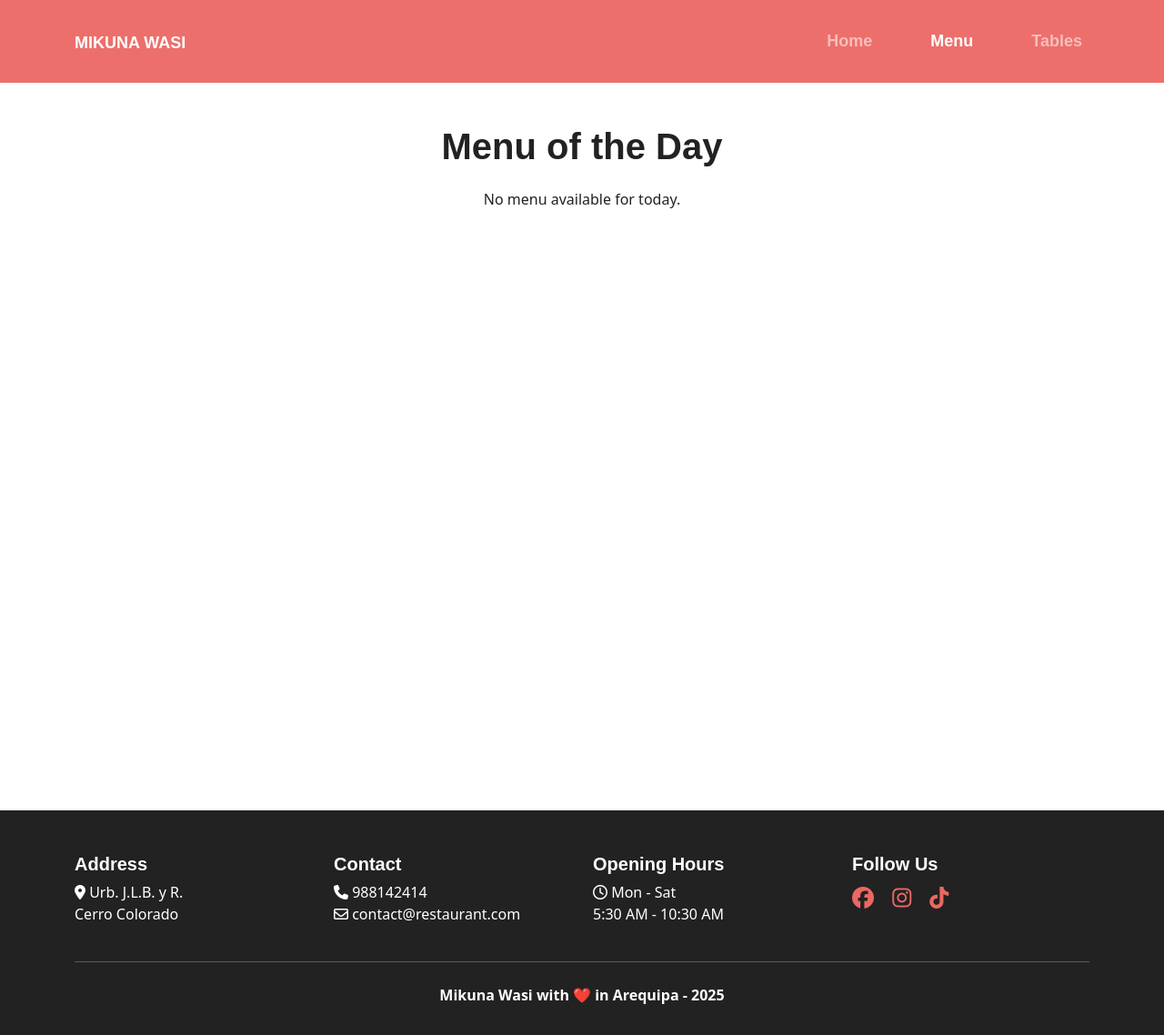
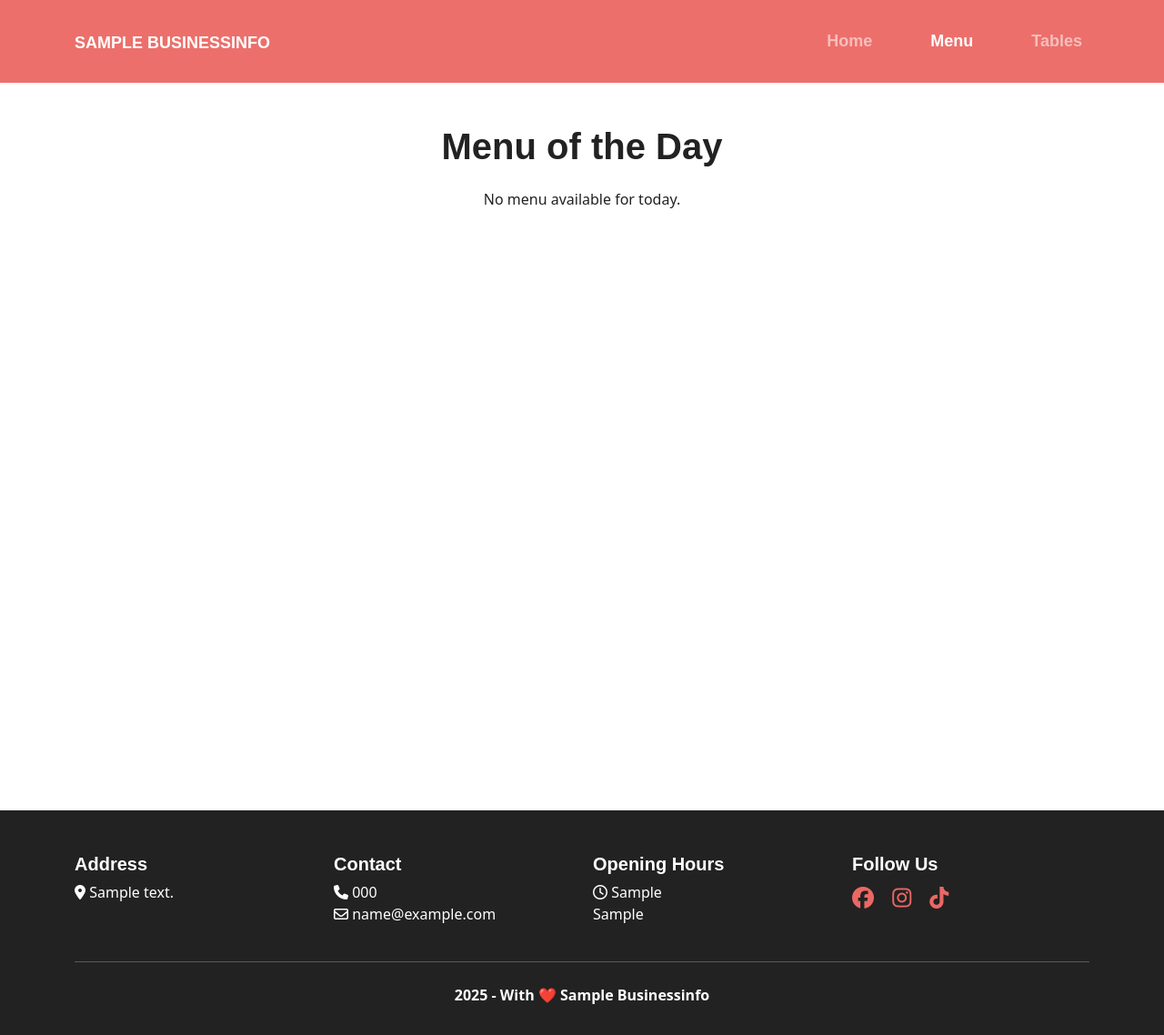
Before and after one commit to iBrokeTheCode/restaurant-system, a Django app: page /day-menu/ in a window 1280 px wide. Shown: the whole page at 91% size. Run offline with Django 5.2, Linux system fonts and the light colour scheme; tables that the repository leaves empty hold one stand-in row (values such as "Sample post"); some libraries are stand-ins or nearby versions; some web fonts are replaced.

Commit message:
feat: Add business_info context processor and integrate into footer and navbar templates

```diff
--- /dev/null
+++ b/core/context_processors.py
@@ -0,0 +1,10 @@
+from core.models import BusinessInfo
+
+
+def business_info(request):
+    try:
+        info = BusinessInfo.objects.all().first()
+    except BusinessInfo.DoesNotExist:
+        info = None
+
+    return {'business_info': info}
--- a/project/settings.py
+++ b/project/settings.py
@@ -85,6 +85,8 @@ TEMPLATES = [
                 'django.template.context_processors.request',
                 'django.contrib.auth.context_processors.auth',
                 'django.contrib.messages.context_processors.messages',
+                # LOCAL PROCESSORS
+                'core.context_processors.business_info',
             ],
         },
     },
--- a/templates/partials/footer.html
+++ b/templates/partials/footer.html
@@ -5,38 +5,44 @@
                 <h5>Address</h5>
                 <div>
                     <i class="fa-solid fa-location-dot"></i>
-                    Urb. J.L.B. y R.
-                    <br>
-                    Cerro Colorado
+                    {{ business_info.address|default:"Your address"|linebreaksbr }}
                 </div>
             </div>
             <div class="col-md-3">
                 <h5>Contact</h5>
                 <p>
-                    <i class="fa-solid fa-phone"></i> 988142414
+                    <i class="fa-solid fa-phone"></i> {{ business_info.phone|default:"999 999 999" }}
                     <br>
-                    <i class="fa-regular fa-envelope"></i> contact@restaurant.com
+                    {% if business_info.email %}
+                        <i class="fa-regular fa-envelope"></i> {{ business_info.email|default:"email@restaurant.com" }}
+                    {% endif %}
                 </p>
             </div>
             <div class="col-md-3">
                 <h5>Opening Hours</h5>
                 <p>
-                    <i class="fa-regular fa-clock"></i> Mon - Sat
+                    <i class="fa-regular fa-clock"></i> {{ business_info.opening_days|default:"All week" }}
                     <br>
-                    5:30 AM - 10:30 AM
+                    {{ business_info.opening_hours|default:"All day" }}
                 </p>
             </div>
             <div class="col-md-3">
                 <h5>Follow Us</h5>
-                <a href="#" class="fs-4"><i class="fab fa-facebook"></i></a>
-                <a href="#" class="mx-3 fs-4"><i class="fab fa-instagram"></i></a>
-                <a href="#" class="fs-4"><i class="fab fa-tiktok"></i></a>
+                <a href="{{ business_info.facebook_link|default:'https://facebook.com' }}"
+                   target="_blank"
+                   class="fs-4"><i class="fab fa-facebook"></i></a>
+                <a href="{{ business_info.instagram_link|default:'https://instagram.com' }}"
+                   target="_blank"
+                   class="mx-3 fs-4"><i class="fab fa-instagram"></i></a>
+                <a href="{{ business_info.tiktok_link|default:'https://tiktok.com' }}"
+                   target="_blank"
+                   class="fs-4"><i class="fab fa-tiktok"></i></a>
             </div>
         </div>
         <hr class="mb-4">
         <div class="row text-center">
             <p class="fw-bold">
-                Mikuna Wasi with ❤️ in Arequipa - <script>document.write(new Date().getFullYear())</script>
+                <script>document.write(new Date().getFullYear())</script> - With ❤️ {{ business_info.name|default:"The Restaurant"|title }}
             </p>
         </div>
     </div>
--- a/templates/partials/navbar.html
+++ b/templates/partials/navbar.html
@@ -2,7 +2,7 @@
      class="navbar navbar-expand-lg bg-transparent py-sm-4 fixed-top"
      data-bs-theme="dark">
     <div class="container">
-        <a class="navbar-brand" href="{% url "core:home" %}">Mikuna wasi</a>
+        <a class="navbar-brand" href="{% url "core:home" %}">{{ business_info.name|default:"The Restaurant" }}</a>
         <button class="navbar-toggler"
                 type="button"
                 data-bs-toggle="collapse"
```
